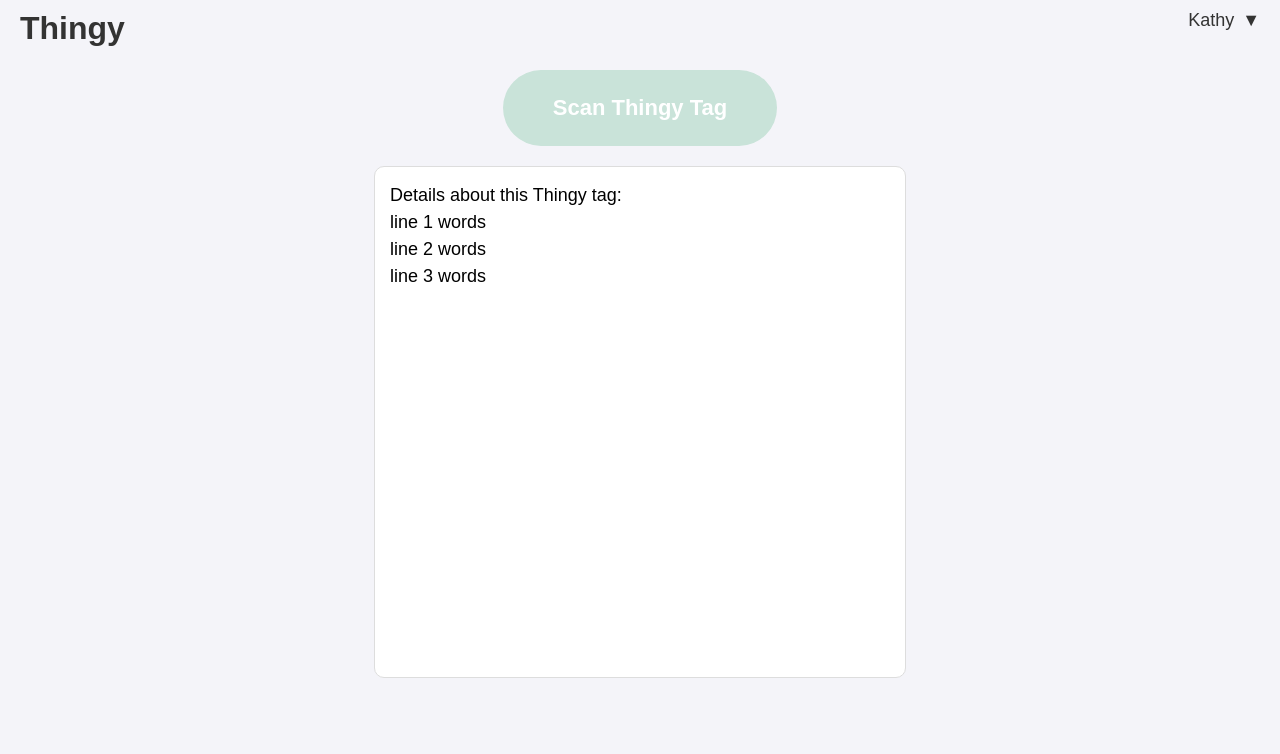
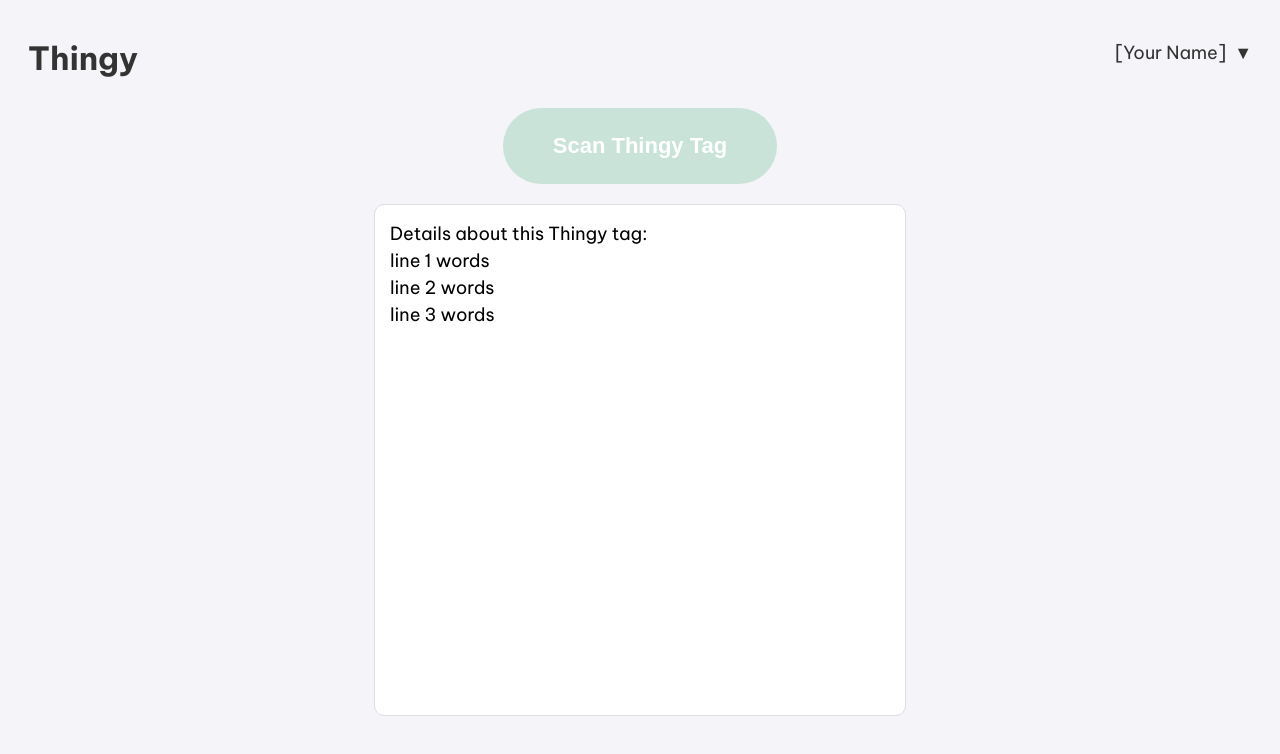
Before and after one commit to kathybuilds/thingy_demo, a plain HTML site: page index.html in a window 1280 px wide. Drawn offline with Linux system fonts and the light colour scheme.

Commit message:
updated code

```diff
--- a/index.html
+++ b/index.html
@@ -5,30 +5,32 @@
     <meta name="viewport" content="width=device-width, initial-scale=1.0">
     <link rel="manifest" href="manifest.json">
     <meta name="theme-color" content="#C9E3D9">
+    <link href="https://fonts.googleapis.com/css2?family=Be+Vietnam+Pro:wght@400;700&display=swap" rel="stylesheet">
     <title>Thingy</title>
     <style>
         body {
-            font-family: Arial, sans-serif;
+            /* font-family: Arial, sans-serif; */
+            font-family: 'Be Vietnam Pro', sans-serif;
             display: flex;
             flex-direction: column;
             align-items: center;
             justify-content: flex-start;
             height: 100vh;
-            margin: 0;
+            /* margin: 0; */
             background-color: #f4f4f9;
             position: relative;
-            padding-top: 60px;
+            padding-top: 90px;
         }
         h1 {
             position: absolute;
-            top: 10px;
+            top: 30px;
             left: 20px;
             color: #333;
             margin: 0;
         }
         #username {
             position: absolute;
-            top: 10px;
+            top: 33px;
             right: 20px;
             color: #333;
             font-size: 18px;
@@ -79,10 +81,12 @@
     </style>
 </head>
 <body>
+    <div id="spacer">  </div>
     <h1 onclick="window.location.href='/'" style="cursor: pointer;">Thingy</h1>
-    <div id="username" onclick="window.location.href='./reminders'" style="cursor: pointer;">Kathy</div>
+    <div id="username" onclick="window.location.href='./reminders'" style="cursor: pointer;">[Your Name]</div>
     <button id="scanButton">Scan Thingy Tag</button>
     <div id="output">Thingy info will show up here.</div>
+    <!-- <textarea id="output">Thingy info will show up here.</textarea> -->
 
     <audio id="beepSound" src="https://actions.google.com/sounds/v1/alarms/beep_short.ogg" preload="auto"></audio>
 
```
